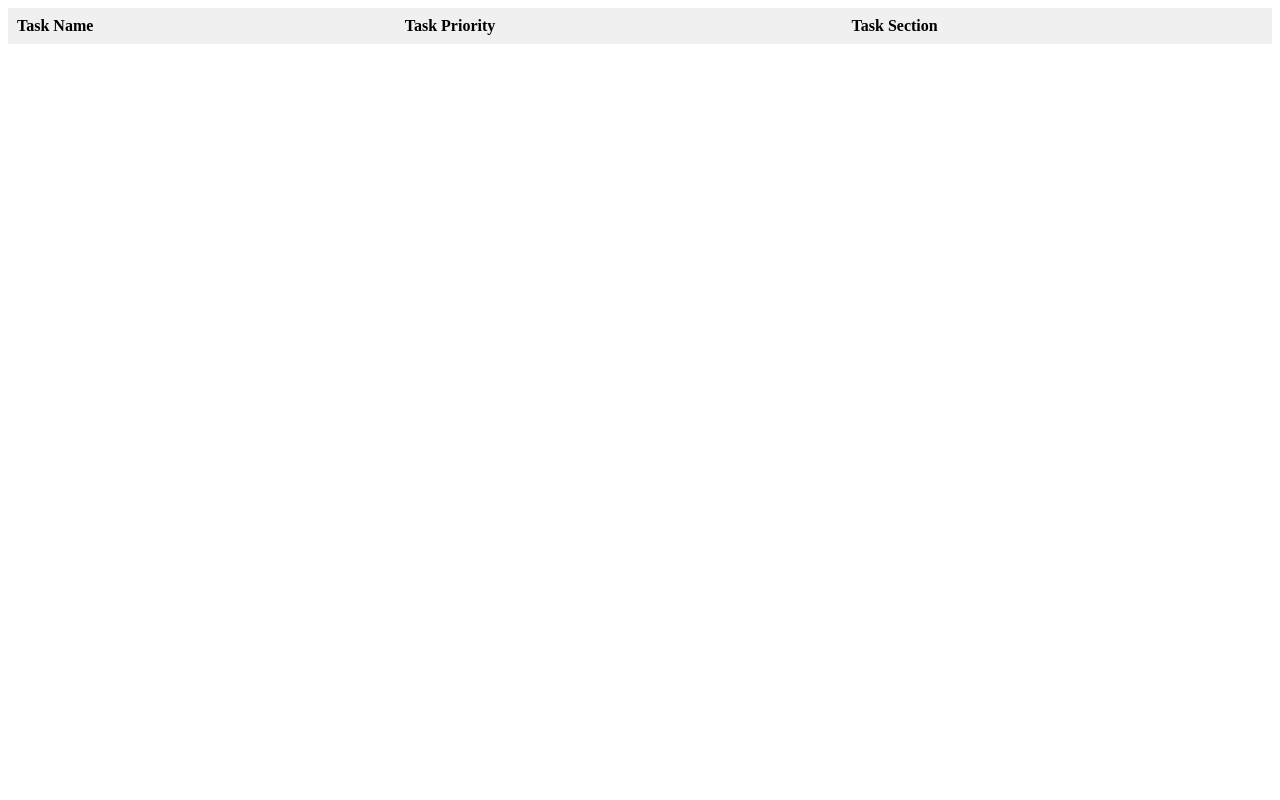
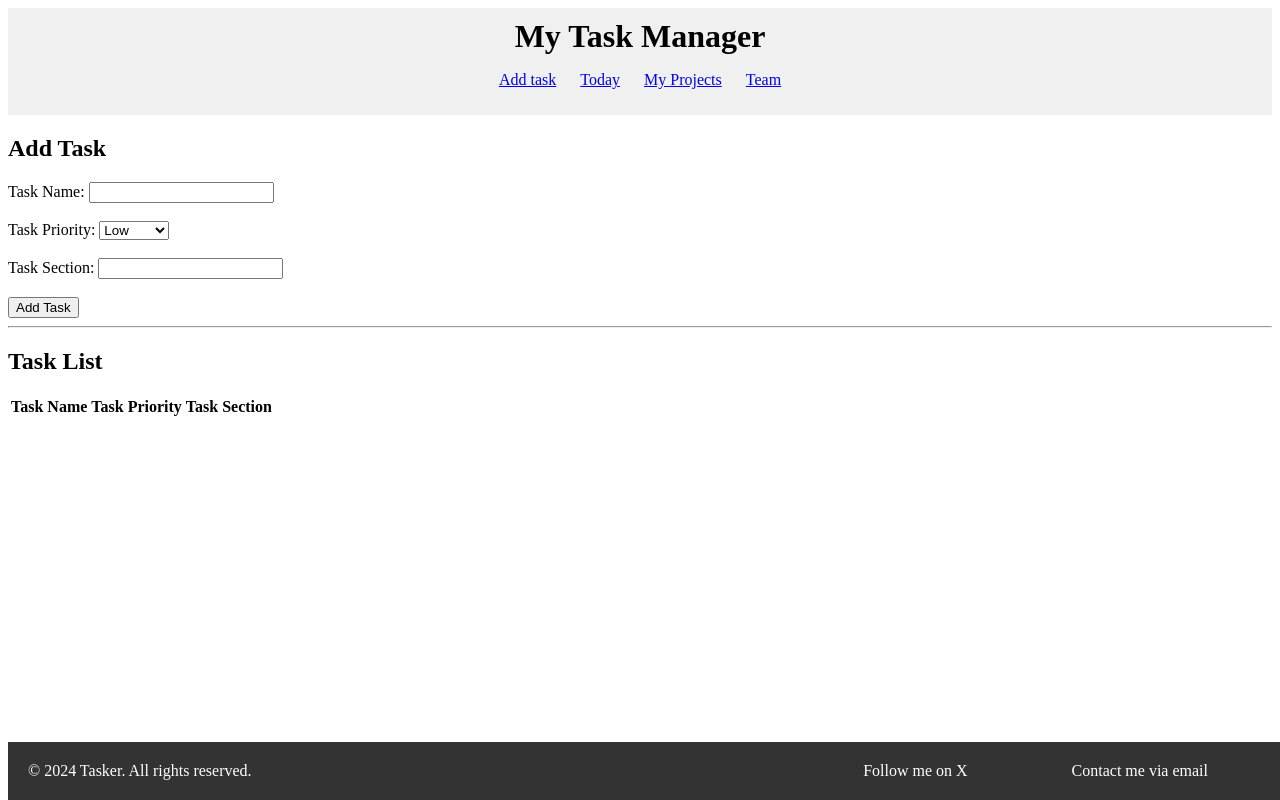
Before and after one commit to NailaHamad/Django, a Django app: page /task in a window 1280 px wide. Run offline with Django 5.2, Linux system fonts and the light colour scheme; lists and menus that the app fills with data are empty.

Commit message:
lecure 6 , added forms and links

```diff
--- a/apps/taskmodule/models.py
+++ b/apps/taskmodule/models.py
@@ -0,0 +1,6 @@
+from django.db import models
+
+class Task(models.Model):
+    Task_Name = models.CharField()
+    Task_Priority = models.CharField()
+    Task_Section = models.CharField()
--- a/apps/taskmodule/urls.py
+++ b/apps/taskmodule/urls.py
@@ -1,8 +1,10 @@
 from django.urls import include, path
+
 from . import views
 urlpatterns = [
     path('',views.index,name='index'),
     path('task',views.task),
-    path('tasks/<int:tid>', views.tasks)
+    path('add-task',views.addTask),
+
 
 ]
--- a/apps/taskmodule/views.py
+++ b/apps/taskmodule/views.py
@@ -24,3 +24,8 @@ def tasks(request, tid):
     if targetT == None : return redirect('/')
 
     return render(request, 'taskmodule/tasks.html', context) # rendering the template
+
+
+def addTask(request):
+
+    return render(request, 'taskmodule/tasks.html') # rendering the template
--- a/apps/templates/includes/footer.html
+++ b/apps/templates/includes/footer.html
@@ -13,12 +13,29 @@
             position: fixed;
             bottom: 0;
             width: 100%;
+            display: flex;
+            justify-content: space-between;
+            align-items: center;
+        }
+
+        footer p {
+            margin: 0;
+        }
+
+        footer a {
+            color: white;
+            text-decoration: none;
+            margin-right: 100px;
         }
     </style>
 </head>
 <body>
     <footer>
-        <p>Contact: nailahamaw@gmail.com</p>
+        <p>&copy; 2024 Tasker. All rights reserved.</p>
+        <div>
+            <a href="https://x.com/inailalal">Follow me on X</a>
+            <a href="mailto:nailahamaw@gmail.com">Contact me via email</a>
+        </div>
     </footer>
 </body>
 </html>
--- a/apps/templates/includes/header.html
+++ b/apps/templates/includes/header.html
@@ -36,9 +36,9 @@
         <nav>
             <ul class="nav-links">
                 <li><a href="task">Add task</a></li>
-                <li><a href="task">Today</a></li>
-                <li><a href="task">My Projects</a></li>
-                <li><a href="task">Team</a></li>
+                <li><a href="today">Today</a></li>
+                <li><a href="projects">My Projects</a></li>
+                <li><a href="team">Team</a></li>
             </ul>
         </nav>
     </header>
--- a/apps/templates/layouts/base1.html
+++ b/apps/templates/layouts/base1.html
@@ -7,12 +7,6 @@
     <meta name="viewport" content="width=device-width, initial-scale=1.0">
     <title>Task Manager System - {%block title%} {%endblock%} </title>
 
-    <style>
-        table, th, td {
-            border: 3px solid blue;
-            border-collapse: collapse;
-            }
-    </style>
 
     {% block stylesheets %} {% endblock stylesheets %}
 </head>
--- a/apps/templates/taskmodule/task.html
+++ b/apps/templates/taskmodule/task.html
@@ -1,33 +1,35 @@
-<!DOCTYPE html>
-<html lang="en">
-<head>
-    <meta charset="UTF-8">
-    <meta name="viewport" content="width=device-width, initial-scale=1.0">
-    <title>Add Task</title>
+{% extends "layouts/base1.html" %}
+
+{% block title %} Add Task {% endblock %}
+
+{% block stylesheets %}
 <style>
-        table {
-            border-collapse: collapse;
-            width: 100%;
-        }
+</style>
+{% endblock stylesheets %}
 
-        th, td {
-            border: 1px solid #f0f0f0;
-            text-align: left;
-            padding: 8px;
-        }
+{% block content %}
+<h2>Add Task</h2>
+<form action="add-task" method="POST">
+    {% csrf_token %}
+    <label for="task_name">Task Name:</label>
+    <input type="text" id="task_name" name="task_name" required><br><br>
 
-        tr:nth-child(even) {
-            background-color: #dddd;
-        }
+    <label for="task_priority">Task Priority:</label>
+    <select id="task_priority" name="task_priority">
+        <option value="low">Low</option>
+        <option value="medium">Medium</option>
+        <option value="high">High</option>
+    </select><br><br>
 
-        th {
-            background-color: #f0f0f0;
-            color: black;
-        }
+    <label for="task_section">Task Section:</label>
+    <input type="text" id="task_section" name="task_section" required><br><br>
 
-    </style>
-</head>
-<body>
+    <input type="submit" value="Add Task">
+</form>
+
+<hr> <!-- Add a horizontal line for separation -->
+
+<h2>Task List</h2>
 <table id="task-table">
     <thead>
         <tr>
@@ -37,7 +39,7 @@
         </tr>
     </thead>
     <tbody>
+
     </tbody>
 </table>
-</body>
-</html>
+{% endblock %}
```
Also changed, not shown: apps/templates/taskmodule/projects.html (added), apps/templates/taskmodule/team.html (added), apps/templates/taskmodule/today.html (added). Lines whose indentation alone changed are shown as unchanged.
